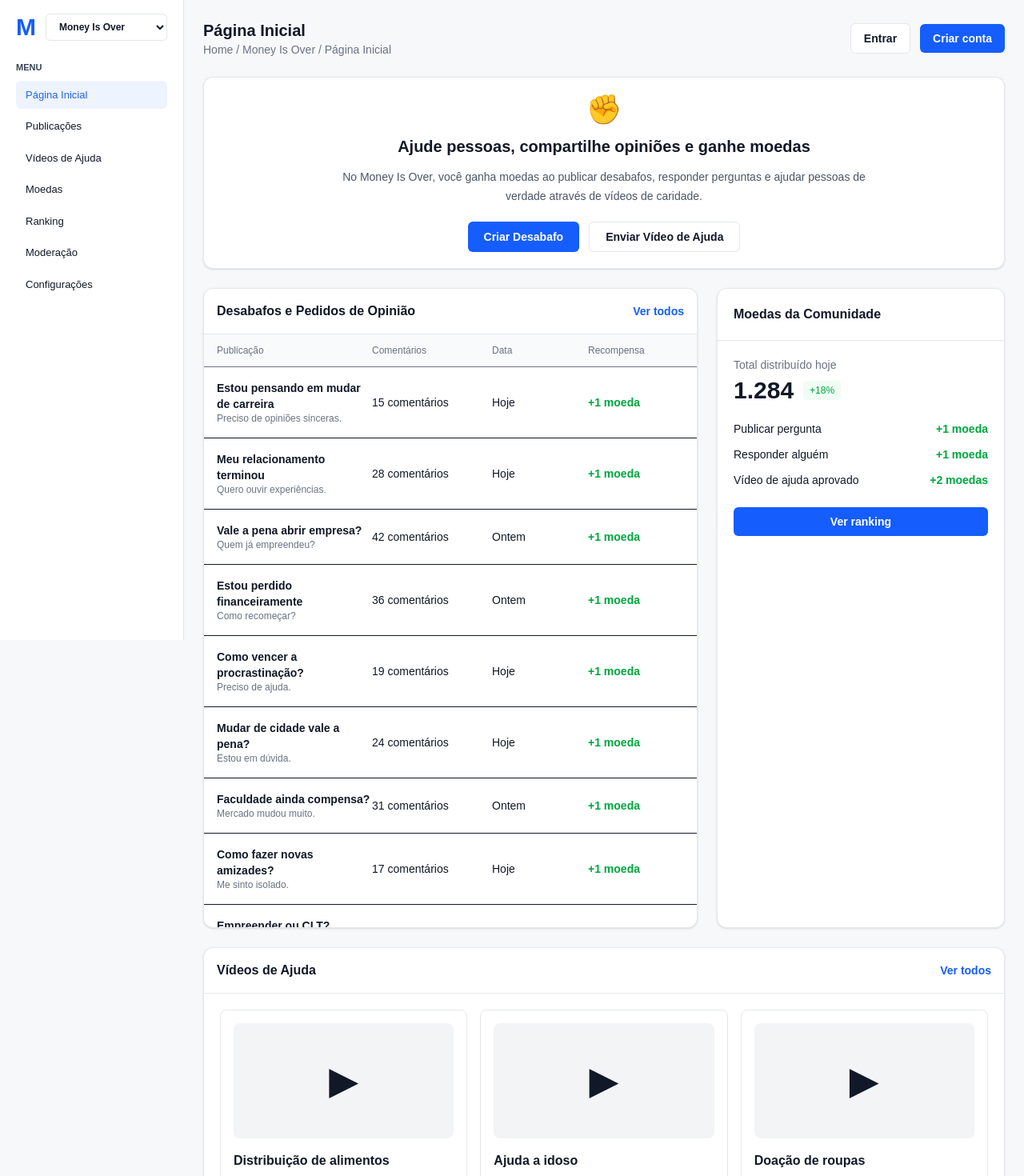
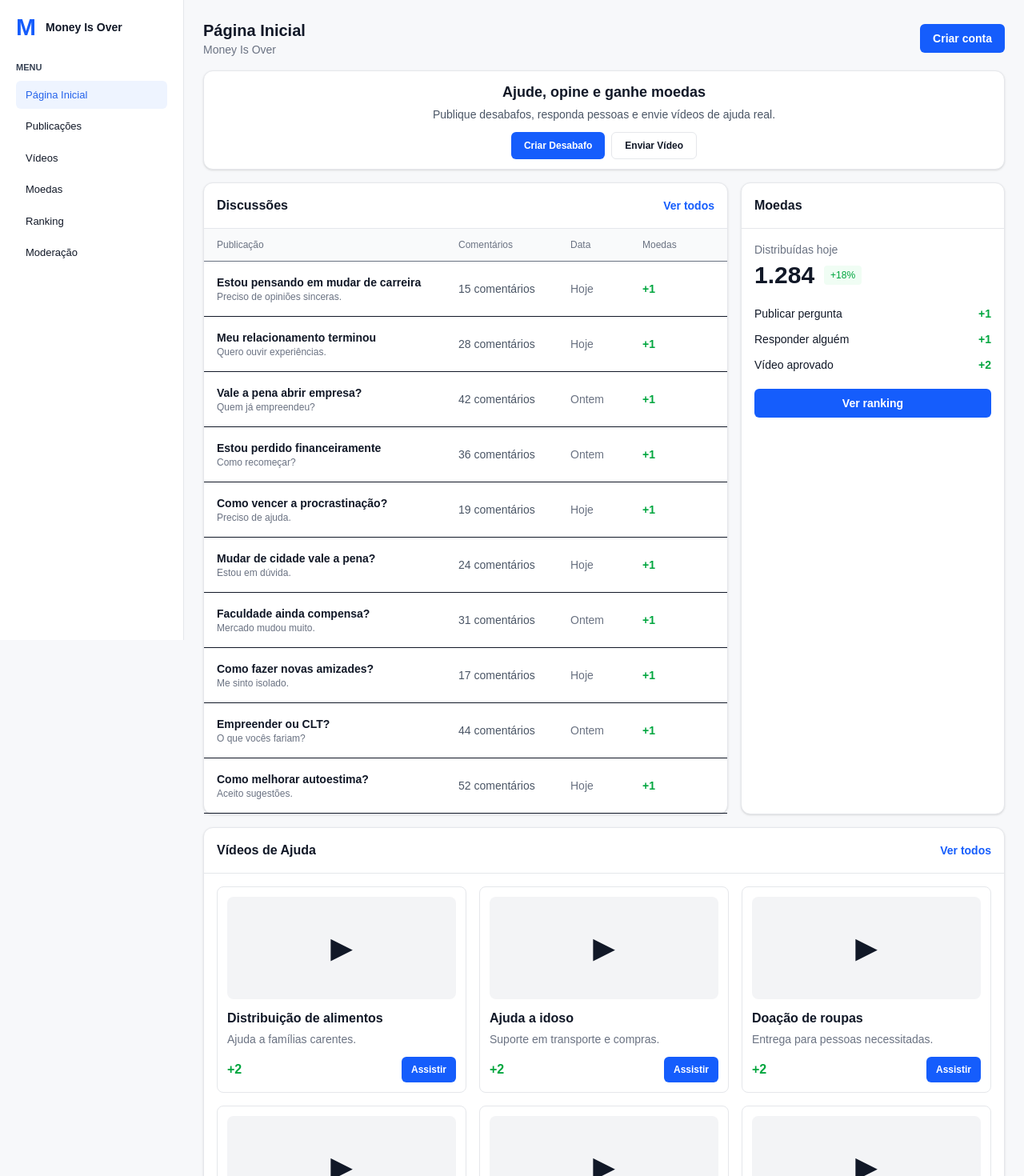
Before and after one commit to usdlorenzo/moneyisover, a Next.js app in the folder moneyisover/: page / in a window 1280 px wide. Shown: the top 1470 px of the page at 80% size. Built offline with nearby package versions, Linux system fonts and the light colour scheme.

Commit message:
Update page.tsx

```diff
--- a/moneyisover/app/page.tsx
+++ b/moneyisover/app/page.tsx
@@ -8,58 +8,40 @@
   const menu = [
     "Página Inicial",
     "Publicações",
-    "Vídeos de Ajuda",
+    "Vídeos",
     "Moedas",
     "Ranking",
     "Moderação",
-    "Configurações",
   ];
 
   const posts = [
-    ["Estou pensando em mudar de carreira", "Preciso de opiniões sinceras.", "15 comentários", "Hoje", "+1 moeda"],
-    ["Meu relacionamento terminou", "Quero ouvir experiências.", "28 comentários", "Hoje", "+1 moeda"],
-    ["Vale a pena abrir empresa?", "Quem já empreendeu?", "42 comentários", "Ontem", "+1 moeda"],
-    ["Estou perdido financeiramente", "Como recomeçar?", "36 comentários", "Ontem", "+1 moeda"],
-    ["Como vencer a procrastinação?", "Preciso de ajuda.", "19 comentários", "Hoje", "+1 moeda"],
-    ["Mudar de cidade vale a pena?", "Estou em dúvida.", "24 comentários", "Hoje", "+1 moeda"],
-    ["Faculdade ainda compensa?", "Mercado mudou muito.", "31 comentários", "Ontem", "+1 moeda"],
-    ["Como fazer novas amizades?", "Me sinto isolado.", "17 comentários", "Hoje", "+1 moeda"],
-    ["Empreender ou CLT?", "O que vocês fariam?", "44 comentários", "Ontem", "+1 moeda"],
-    ["Como melhorar autoestima?", "Aceito sugestões.", "52 comentários", "Hoje", "+1 moeda"],
+    ["Estou pensando em mudar de carreira", "Preciso de opiniões sinceras.", "15 comentários", "Hoje", "+1"],
+    ["Meu relacionamento terminou", "Quero ouvir experiências.", "28 comentários", "Hoje", "+1"],
+    ["Vale a pena abrir empresa?", "Quem já empreendeu?", "42 comentários", "Ontem", "+1"],
+    ["Estou perdido financeiramente", "Como recomeçar?", "36 comentários", "Ontem", "+1"],
+    ["Como vencer a procrastinação?", "Preciso de ajuda.", "19 comentários", "Hoje", "+1"],
+    ["Mudar de cidade vale a pena?", "Estou em dúvida.", "24 comentários", "Hoje", "+1"],
+    ["Faculdade ainda compensa?", "Mercado mudou muito.", "31 comentários", "Ontem", "+1"],
+    ["Como fazer novas amizades?", "Me sinto isolado.", "17 comentários", "Hoje", "+1"],
+    ["Empreender ou CLT?", "O que vocês fariam?", "44 comentários", "Ontem", "+1"],
+    ["Como melhorar autoestima?", "Aceito sugestões.", "52 comentários", "Hoje", "+1"],
   ];
 
   const videos = [
-    ["Distribuição de alimentos", "Ajuda a famílias carentes.", "2 moedas"],
-    ["Ajuda a idoso", "Suporte em transporte e compras.", "2 moedas"],
-    ["Doação de roupas", "Entrega para pessoas necessitadas.", "2 moedas"],
-    ["Resgate de cachorro", "Animal encontrado abandonado.", "2 moedas"],
-    ["Aula gratuita", "Ensino de matemática para jovens.", "2 moedas"],
-    ["Entrega de cestas básicas", "Ação solidária comunitária.", "2 moedas"],
+    ["Distribuição de alimentos", "Ajuda a famílias carentes.", "+2"],
+    ["Ajuda a idoso", "Suporte em transporte e compras.", "+2"],
+    ["Doação de roupas", "Entrega para pessoas necessitadas.", "+2"],
+    ["Resgate de cachorro", "Animal abandonado resgatado.", "+2"],
+    ["Aula gratuita", "Matemática para jovens.", "+2"],
+    ["Cestas básicas", "Ação solidária comunitária.", "+2"],
   ];
-
-  function MenuItem({ item }: { item: string }) {
-    return (
-      <button
-        onClick={() => setActive(item)}
-        className={`w-full rounded-md px-3 py-2 text-left text-[13px] ${
-          active === item
-            ? "bg-[#eef4ff] text-[#2563eb]"
-            : "text-[#111827] hover:bg-[#f5f5f5]"
-        }`}
-      >
-        {item}
-      </button>
-    );
-  }
 
   return (
     <main className="min-h-screen bg-[#f7f8fa] text-[#111827]">
-      <aside className="fixed left-0 top-0 h-full w-[230px] border-r border-gray-200 bg-white px-5 py-4">
+      <aside className="hidden fixed left-0 top-0 h-full w-[230px] border-r border-gray-200 bg-white px-5 py-4 lg:block">
         <div className="mb-6 flex items-center gap-3">
           <div className="text-3xl font-black text-blue-600">M</div>
-          <select className="w-full rounded-md border border-gray-200 bg-white px-3 py-2 text-xs font-semibold outline-none">
-            <option>Money Is Over</option>
-          </select>
+          <b className="text-sm">Money Is Over</b>
         </div>
 
         <p className="mb-2 text-[11px] font-bold uppercase text-gray-700">
@@ -67,100 +49,126 @@
         </p>
 
         <div className="space-y-1">
-          {menu.map((i) => (
-            <MenuItem key={i} item={i} />
+          {menu.map((item) => (
+            <button
+              key={item}
+              onClick={() => setActive(item)}
+              className={`w-full rounded-md px-3 py-2 text-left text-[13px] ${
+                active === item
+                  ? "bg-[#eef4ff] text-[#2563eb]"
+                  : "hover:bg-[#f5f5f5]"
+              }`}
+            >
+              {item}
+            </button>
           ))}
         </div>
       </aside>
 
-      <section className="ml-[230px] p-6">
-        <header className="mb-6 flex items-center justify-between">
-          <div>
-            <h1 className="text-xl font-bold">{active}</h1>
-            <p className="text-sm text-gray-500">
-              Home / Money Is Over / {active}
-            </p>
-          </div>
+      <section className="p-4 lg:ml-[230px] lg:p-6">
+        <header className="mb-4 rounded-xl border border-gray-200 bg-white p-4 shadow-sm lg:bg-transparent lg:border-0 lg:shadow-none lg:p-0">
+          <div className="mb-3 flex items-center justify-between lg:mb-0">
+            <div>
+              <h1 className="text-lg font-bold lg:text-xl">{active}</h1>
+              <p className="text-xs text-gray-500 lg:text-sm">
+                Money Is Over
+              </p>
+            </div>
 
-          <div className="flex items-center gap-3">
-            <button className="rounded-md border border-gray-200 bg-white px-4 py-2 text-sm font-semibold">
-              Entrar
-            </button>
-            <button className="rounded-md bg-blue-600 px-4 py-2 text-sm font-semibold text-white">
+            <button className="rounded-md bg-blue-600 px-4 py-2 text-xs font-semibold text-white lg:text-sm">
               Criar conta
             </button>
           </div>
+
+          <div className="flex gap-2 overflow-x-auto lg:hidden">
+            {menu.map((item) => (
+              <button
+                key={item}
+                onClick={() => setActive(item)}
+                className={`whitespace-nowrap rounded-full px-3 py-2 text-xs ${
+                  active === item
+                    ? "bg-blue-600 text-white"
+                    : "bg-gray-100 text-gray-700"
+                }`}
+              >
+                {item}
+              </button>
+            ))}
+          </div>
         </header>
 
-        <div className="mb-6 rounded-xl border border-gray-200 bg-white p-5 text-center shadow-sm">
-          <div className="mx-auto mb-3 text-4xl">✊</div>
-
-          <h2 className="text-xl font-bold">
-            Ajude pessoas, compartilhe opiniões e ganhe moedas
+        <div className="mb-4 rounded-xl border border-gray-200 bg-white p-3 text-center shadow-sm">
+          <h2 className="text-base font-bold lg:text-lg">
+            Ajude, opine e ganhe moedas
           </h2>
 
-          <p className="mx-auto mt-3 max-w-2xl text-sm leading-6 text-gray-600">
-            No Money Is Over, você ganha moedas ao publicar desabafos, responder
-            perguntas e ajudar pessoas de verdade através de vídeos de caridade.
+          <p className="mx-auto mt-1 max-w-xl text-xs leading-5 text-gray-600 lg:text-sm">
+            Publique desabafos, responda pessoas e envie vídeos de ajuda real.
           </p>
 
-          <div className="mt-5 flex justify-center gap-3">
-            <button className="rounded-md bg-blue-600 px-5 py-2 text-sm font-semibold text-white">
+          <div className="mt-3 flex flex-col gap-2 sm:flex-row sm:justify-center">
+            <button className="rounded-md bg-blue-600 px-4 py-2 text-xs font-semibold text-white">
               Criar Desabafo
             </button>
 
-            <button className="rounded-md border border-gray-200 bg-white px-5 py-2 text-sm font-semibold">
-              Enviar Vídeo de Ajuda
+            <button className="rounded-md border border-gray-200 bg-white px-4 py-2 text-xs font-semibold">
+              Enviar Vídeo
             </button>
           </div>
         </div>
 
-        <div className="grid gap-6 lg:grid-cols-[1fr_360px]">
+        <div className="grid gap-4 lg:grid-cols-[1fr_330px]">
           <div className="rounded-xl border border-gray-200 bg-white shadow-sm">
             <div className="flex items-center justify-between border-b border-gray-200 p-4">
-              <h3 className="font-semibold">
-                Desabafos e Pedidos de Opinião
-              </h3>
+              <h3 className="font-semibold">Discussões</h3>
 
               <button className="text-sm font-semibold text-blue-600">
                 Ver todos
               </button>
             </div>
 
-            <div className="grid grid-cols-[1fr_150px_120px_120px] border-b bg-gray-50 px-4 py-3 text-xs text-gray-500">
+            <div className="hidden grid-cols-[1fr_140px_90px_90px] border-b bg-gray-50 px-4 py-3 text-xs text-gray-500 md:grid">
               <span>Publicação</span>
               <span>Comentários</span>
               <span>Data</span>
-              <span>Recompensa</span>
+              <span>Moedas</span>
             </div>
 
-            <div className="max-h-[700px] overflow-y-auto">
+            <div className="max-h-[720px] overflow-y-auto">
               {posts.map((row) => (
                 <button
                   key={row[0]}
                   onClick={() => alert(`Abrindo: ${row[0]}`)}
-                  className="grid w-full grid-cols-[1fr_150px_120px_120px] items-center border-b px-4 py-4 text-left text-sm hover:bg-gray-50"
+                  className="block w-full border-b px-4 py-4 text-left text-sm hover:bg-gray-50 md:grid md:grid-cols-[1fr_140px_90px_90px] md:items-center"
                 >
                   <span>
                     <b>{row[0]}</b>
                     <p className="text-xs text-gray-500">{row[1]}</p>
                   </span>
 
-                  <span>{row[2]}</span>
-                  <span>{row[3]}</span>
-                  <span className="font-bold text-green-600">{row[4]}</span>
+                  <span className="mt-2 block text-xs text-gray-600 md:mt-0 md:text-sm">
+                    {row[2]}
+                  </span>
+
+                  <span className="mt-1 block text-xs text-gray-500 md:mt-0 md:text-sm">
+                    {row[3]}
+                  </span>
+
+                  <span className="mt-1 block font-bold text-green-600 md:mt-0">
+                    {row[4]}
+                  </span>
                 </button>
               ))}
             </div>
           </div>
 
           <div className="rounded-xl border border-gray-200 bg-white shadow-sm">
-            <div className="border-b border-gray-200 p-5">
-              <h3 className="font-semibold">Moedas da Comunidade</h3>
+            <div className="border-b border-gray-200 p-4">
+              <h3 className="font-semibold">Moedas</h3>
             </div>
 
-            <div className="p-5">
-              <p className="text-sm text-gray-500">Total distribuído hoje</p>
+            <div className="p-4">
+              <p className="text-sm text-gray-500">Distribuídas hoje</p>
 
               <div className="mt-1 flex items-center gap-3">
                 <span className="text-3xl font-bold">1.284</span>
@@ -172,28 +180,28 @@
               <div className="mt-5 space-y-3 text-sm">
                 <div className="flex justify-between">
                   <span>Publicar pergunta</span>
-                  <b className="text-green-600">+1 moeda</b>
+                  <b className="text-green-600">+1</b>
                 </div>
 
                 <div className="flex justify-between">
                   <span>Responder alguém</span>
-                  <b className="text-green-600">+1 moeda</b>
+                  <b className="text-green-600">+1</b>
                 </div>
 
                 <div className="flex justify-between">
-                  <span>Vídeo de ajuda aprovado</span>
-                  <b className="text-green-600">+2 moedas</b>
+                  <span>Vídeo aprovado</span>
+                  <b className="text-green-600">+2</b>
                 </div>
               </div>
 
-              <button className="mt-6 w-full rounded-md bg-blue-600 px-5 py-2 text-sm font-semibold text-white">
+              <button className="mt-5 w-full rounded-md bg-blue-600 px-5 py-2 text-sm font-semibold text-white">
                 Ver ranking
               </button>
             </div>
           </div>
         </div>
 
-        <div className="mt-6 rounded-xl border border-gray-200 bg-white shadow-sm">
+        <div className="mt-4 rounded-xl border border-gray-200 bg-white shadow-sm">
           <div className="flex items-center justify-between border-b border-gray-200 p-4">
             <h3 className="font-semibold">Vídeos de Ajuda</h3>
 
@@ -202,24 +210,24 @@
             </button>
           </div>
 
-          <div className="grid gap-4 p-5 md:grid-cols-2 lg:grid-cols-3">
+          <div className="grid gap-4 p-4 sm:grid-cols-2 xl:grid-cols-3">
             {videos.map((video) => (
               <div
                 key={video[0]}
-                className="rounded-lg border border-gray-200 p-4"
+                className="rounded-lg border border-gray-200 p-3"
               >
-                <div className="mb-4 flex h-36 items-center justify-center rounded-lg bg-gray-100 text-5xl">
+                <div className="mb-3 flex h-32 items-center justify-center rounded-lg bg-gray-100 text-4xl">
                   ▶
                 </div>
 
                 <h4 className="font-semibold">{video[0]}</h4>
 
-                <p className="mt-2 text-sm text-gray-500">{video[1]}</p>
+                <p className="mt-1 text-sm text-gray-500">{video[1]}</p>
 
-                <div className="mt-4 flex items-center justify-between">
+                <div className="mt-3 flex items-center justify-between">
                   <span className="font-bold text-green-600">{video[2]}</span>
 
-                  <button className="rounded-md bg-blue-600 px-4 py-2 text-sm font-semibold text-white">
+                  <button className="rounded-md bg-blue-600 px-3 py-2 text-xs font-semibold text-white">
                     Assistir
                   </button>
                 </div>
```
